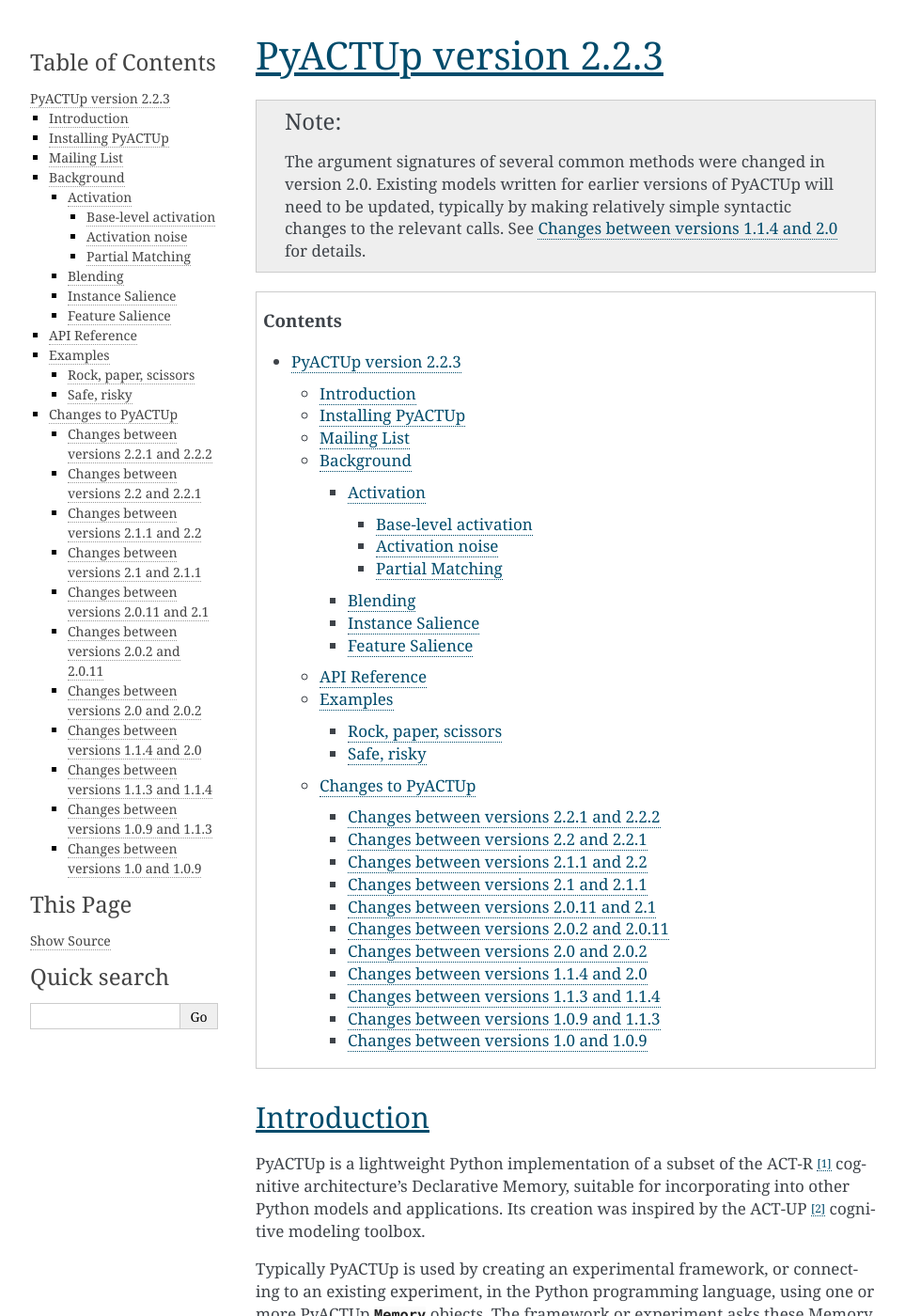
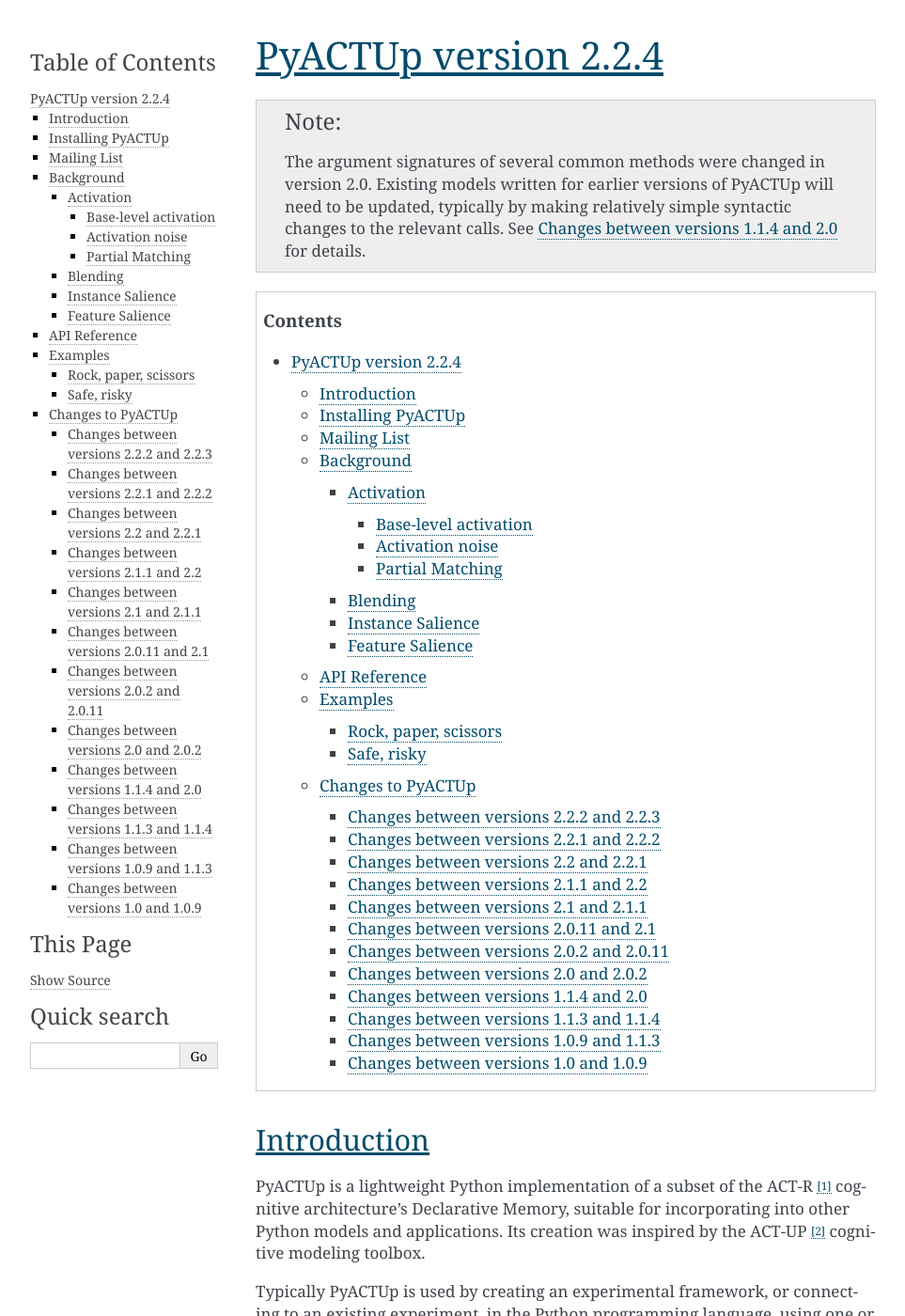
Before and after one commit to dfmorrison/pyactup, a Sphinx documentation site: the page built from doc/index.rst, in a window 1280 px wide and 1400 px high. Shown: the whole window at 94% size, without its empty margins (148-1111 px from the left). Built offline with Sphinx 7.4.7, drawn with Linux system fonts in a browser that asks for light colours; formulas are drawn with MathJax 3; some of the changed text lies outside the part shown.

```diff
--- a/doc/index.rst
+++ b/doc/index.rst
@@ -1,4 +1,4 @@
-PyACTUp version 2.2.3
+PyACTUp version 2.2.4
 *********************
 
 .. note::
@@ -575,6 +575,12 @@ The result of running this is
 Changes to PyACTUp
 ==================
 
+Changes between versions 2.2.2 and 2.2.3
+----------------------------------------
+
+* Added noise_distribution.
+
+
 Changes between versions 2.2.1 and 2.2.2
 ----------------------------------------
 
--- a/pyactup.py
+++ b/pyactup.py
@@ -37,7 +37,7 @@ may be strictly algorithmic, may interact with human subjects, or may be embedde
 sites.
 """
 
-__version__ = "2.2.3"
+__version__ = "2.2.4.dev1"
 
 if "dev" in __version__:
     print("PyACTUp version", __version__)
--- a/test_pyactup.py
+++ b/test_pyactup.py
@@ -604,6 +604,8 @@ def test_noise_distribution():
     assert isclose(m.activation_history[0]["activation"], -1.1512925464970227 - 1)
     m.noise_distribution = None
     assert m.noise_distribution is None
+    with pytest.raises(ValueError):
+        m.noise_distribution = ""
 
 def test_blend():
     for m in [Memory(temperature=1, noise=0),
```
